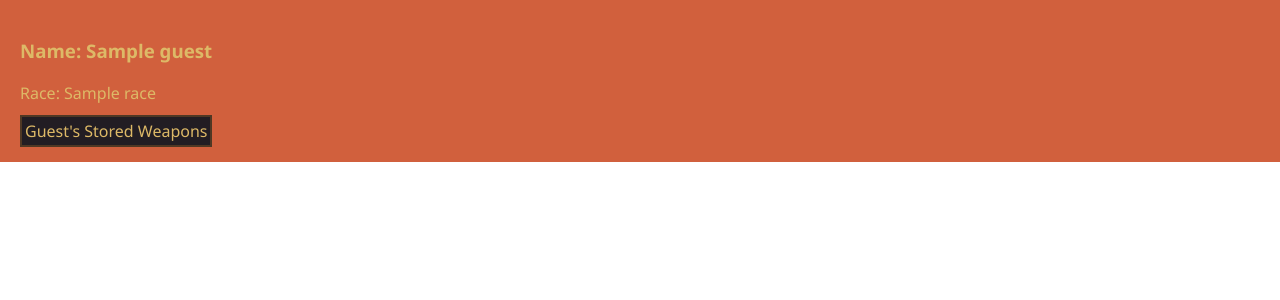
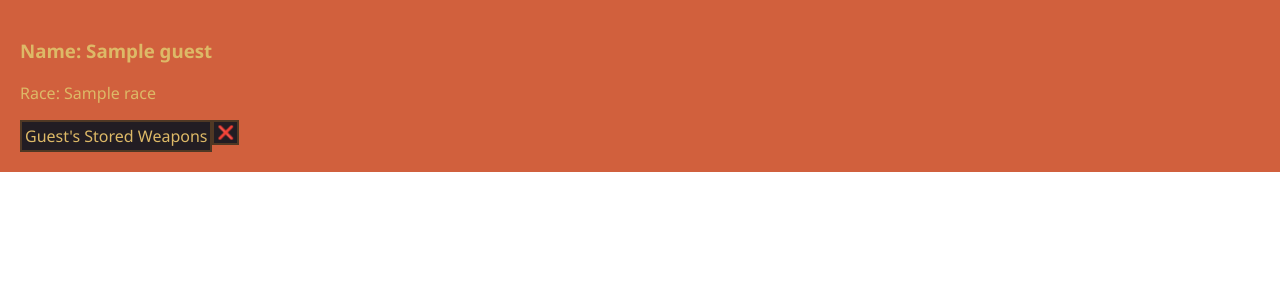
Before and after one commit to Osh2/TavernTrackr, a Flask app: page /rooms/1/guests in a window 1280 px wide. Shown: the part 349-649 px from the top of the page. Run offline with Flask 2, Linux system fonts and the light colour scheme; a database or web service that is not in the repository returns one stand-in record (values such as "Sample title"); some libraries are stand-ins or nearby versions.

Commit message:
added something that was missing whilst preparing presentation

```diff
--- a/repositories/guest_repository.py
+++ b/repositories/guest_repository.py
@@ -3,8 +3,6 @@ from models.guest import Guest
 from models.room import Room
 from models.weapon import Weapon
 import repositories.room_repository as room_repository
-
-
 
 
 def save(guest):
--- a/templates/rooms/guests.html
+++ b/templates/rooms/guests.html
@@ -10,13 +10,16 @@
     <div class="list">
         <h3>Name: {{guest.name}}</h3>
         <p>Race: {{guest.race}}</p>
+        <div class = "mini_menu">
         <a href="/guests/{{guest.id}}/weapons" class="buttons">Guest's Stored Weapons</a>
+        <form action="/guests/{{guest.id}}/delete" method = POST>
+            <input type="submit" value="❌" class="buttons">
+        </form>
+        </div>
         {% else %}
         <h3 class="list" > Currently Empty </h3>
     </div>
     {% endfor %}
 </main>
 
-
-
 {% endblock %}
```
